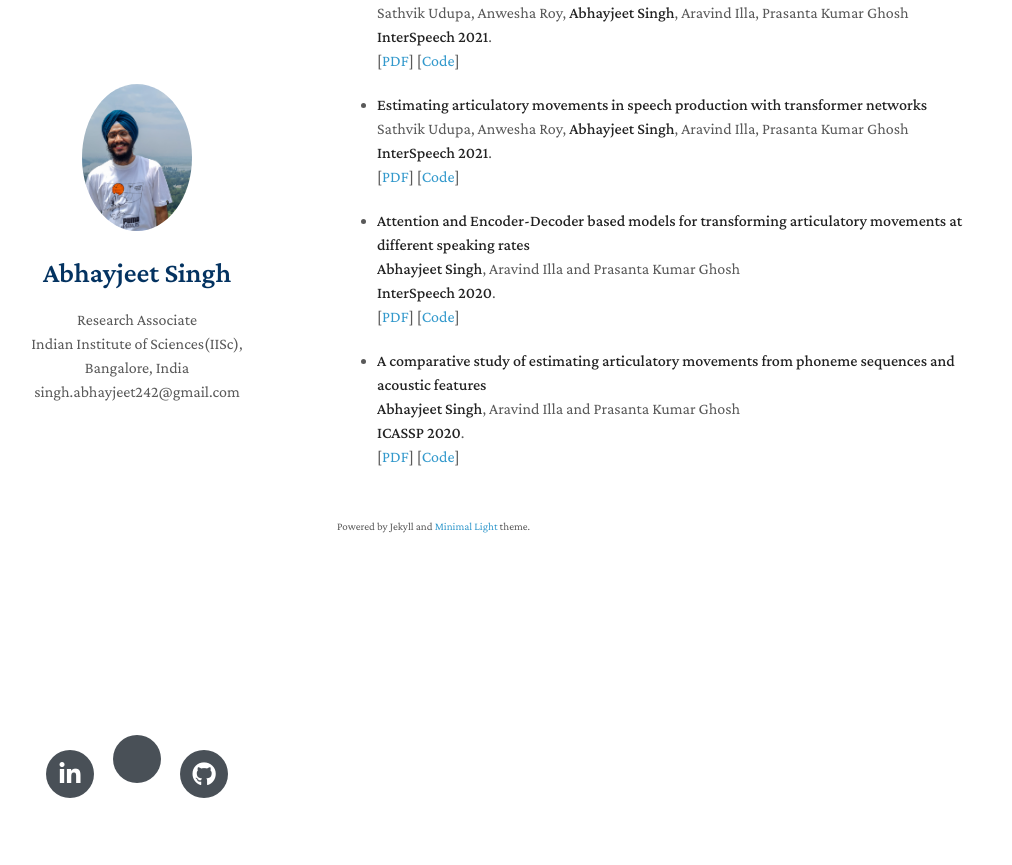
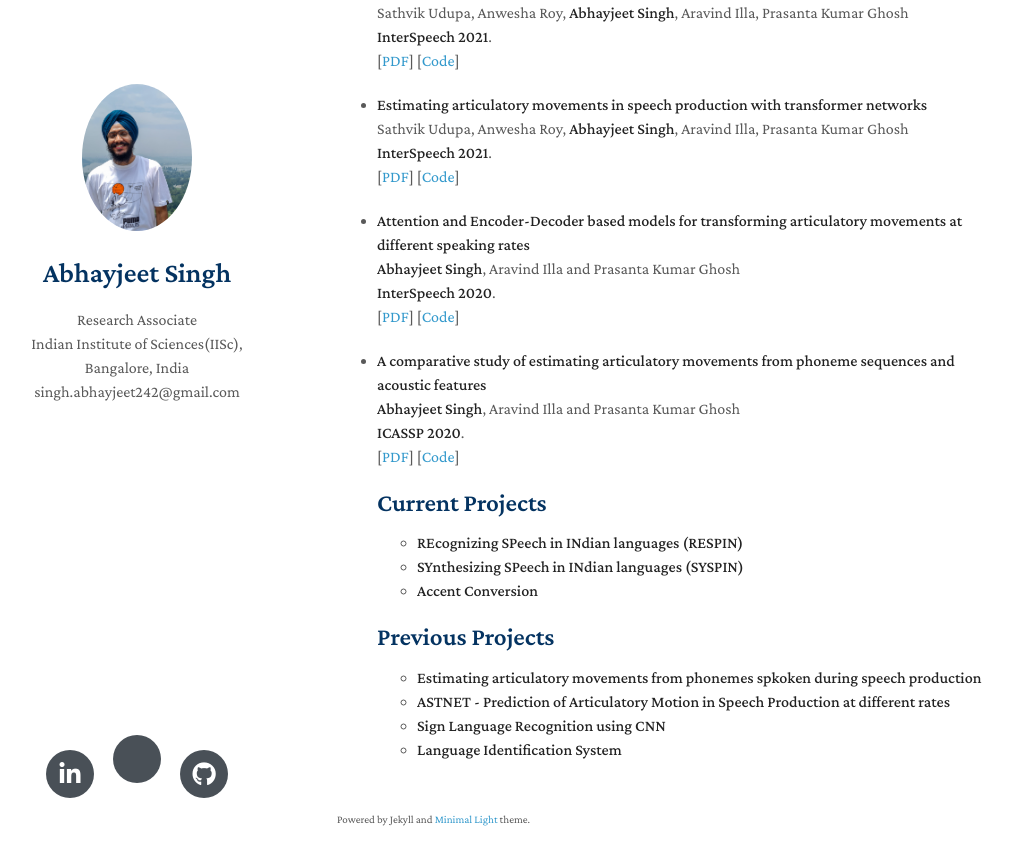
Before and after one commit to Abhay242/Abhay242.github.io, a Jekyll site: the page built from index.md, in a window 1280 px wide and 900 px high, scrolled down 700 px. Shown: the top 865 px of the window, without its empty margins (133-1145 px from the left). Built offline with Jekyll 4.4.1, drawn with Linux system fonts in a browser that asks for light colours; nearby versions of some CDN libraries; a style sheet for code colours, icons or effects is not loaded; our own code applies the rules of GitHub Pages for plain Markdown files.

Commit message:
Update index.md

```diff
--- a/index.md
+++ b/index.md
@@ -56,3 +56,16 @@ Inquistive towards the field of Machine Learning and its unnumerable real-world
   **ICASSP 2020**.
   <br>
   [[PDF](https://ieeexplore.ieee.org/document/9053852)] [[Code]()]
+
+  ## Current Projects
+
+  - **REcognizing SPeech in INdian languages (RESPIN)**
+  - **SYnthesizing SPeech in INdian languages (SYSPIN)**
+  - **Accent Conversion**
+
+  ## Previous Projects
+
+  - **Estimating articulatory movements from phonemes spkoken during speech production**
+  - **ASTNET - Prediction of Articulatory Motion in Speech Production at different rates**
+  - **Sign Language Recognition using CNN**
+  - **Language Identification System**
```
